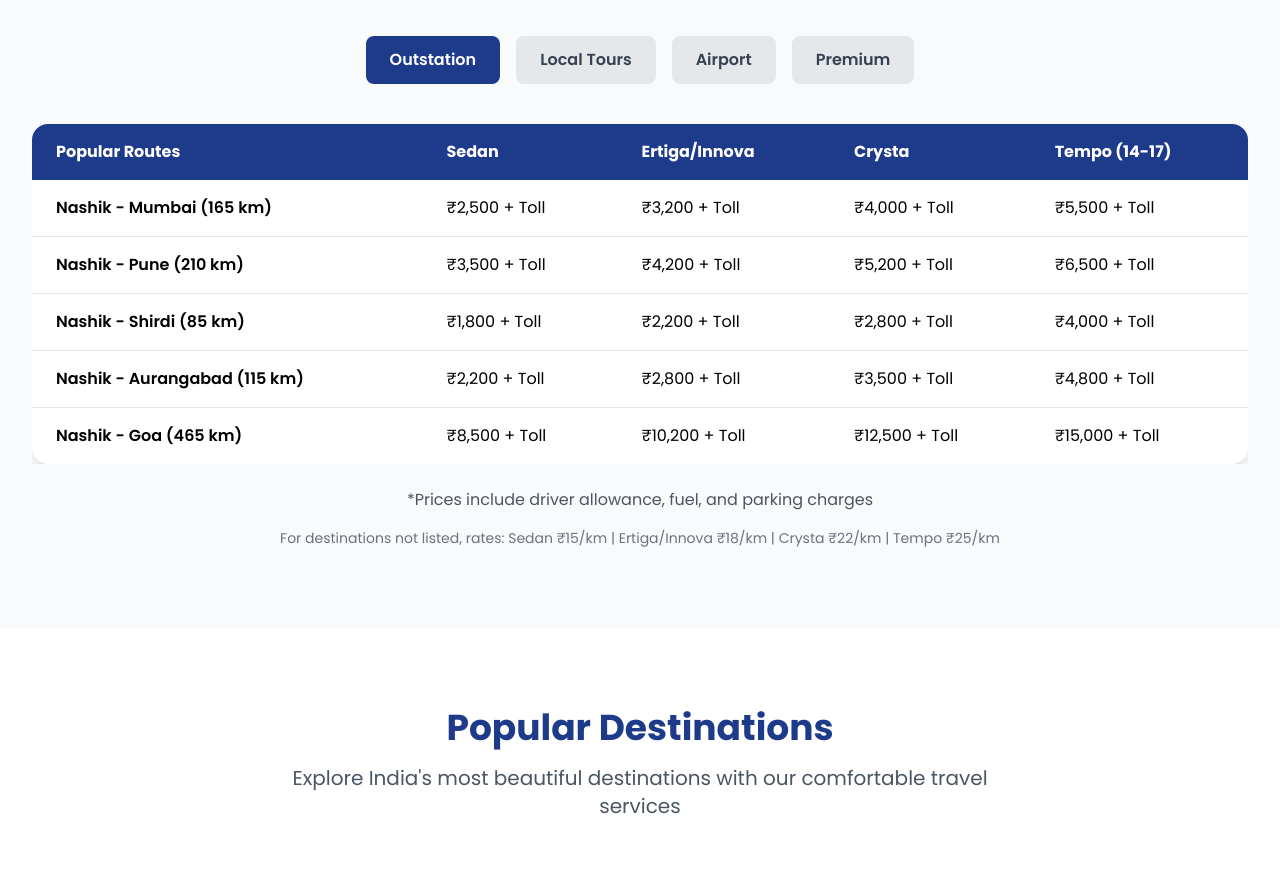
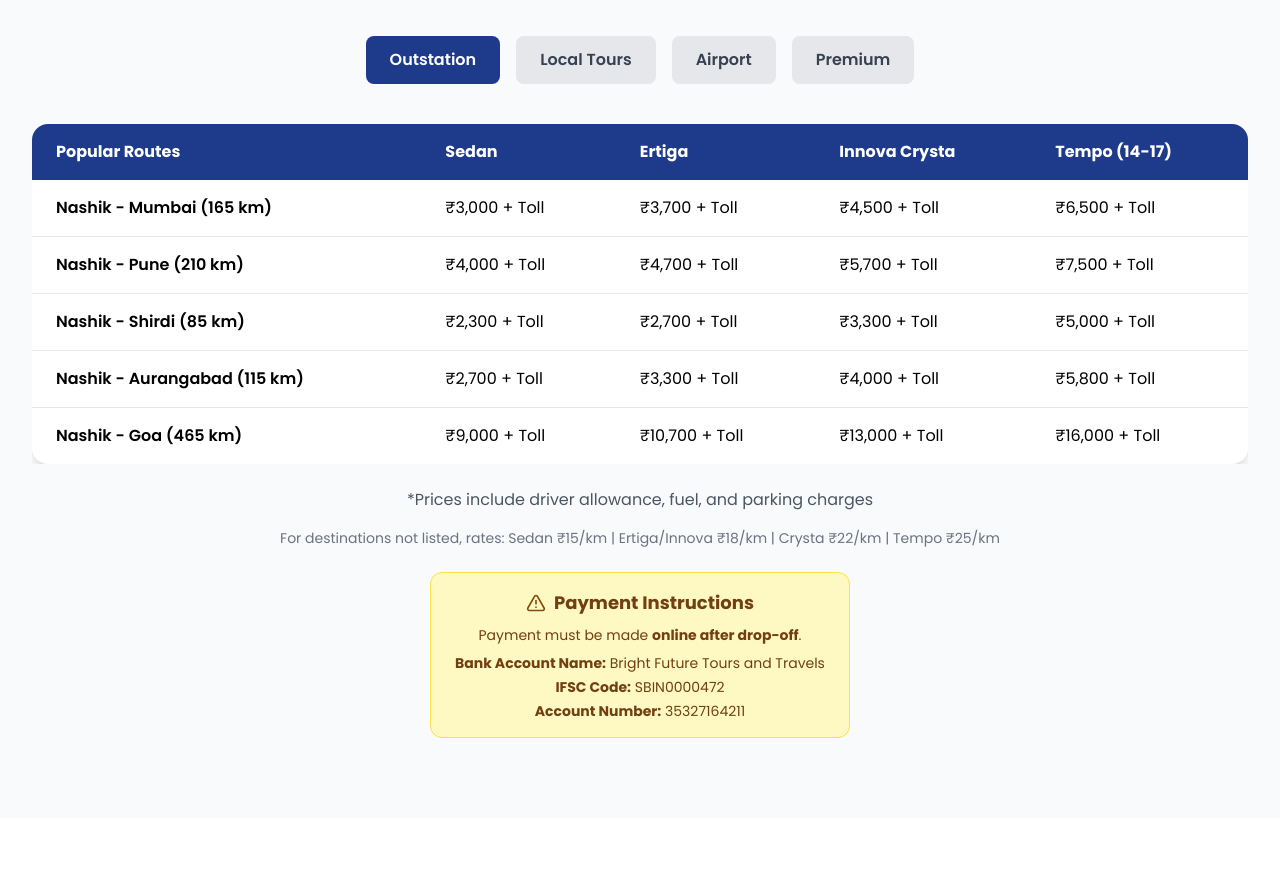
Before and after one commit to Rohitbhamare/bright-future, a plain HTML site: page services.html in a window 1280 px wide. Shown: the part 1220-2101 px from the top of the page. Drawn offline with nearby package versions, Linux system fonts and the light colour scheme.

Commit message:
Update services.html

```diff
--- a/services.html
+++ b/services.html
@@ -296,46 +296,46 @@
                             <tr>
                                 <th class="px-6 py-4 text-left">Popular Routes</th>
                                 <th class="px-6 py-4 text-left">Sedan</th>
-                                <th class="px-6 py-4 text-left">Ertiga/Innova</th>
-                                <th class="px-6 py-4 text-left">Crysta</th>
+                                <th class="px-6 py-4 text-left">Ertiga</th>
+                                <th class="px-6 py-4 text-left">Innova Crysta</th>
                                 <th class="px-6 py-4 text-left">Tempo (14-17)</th>
                             </tr>
                         </thead>
                         <tbody class="divide-y divide-gray-200">
                             <tr class="hover:bg-gray-50">
                                 <td class="px-6 py-4 font-semibold">Nashik - Mumbai (165 km)</td>
-                                <td class="px-6 py-4">₹2,500 + Toll</td>
-                                <td class="px-6 py-4">₹3,200 + Toll</td>
-                                <td class="px-6 py-4">₹4,000 + Toll</td>
-                                <td class="px-6 py-4">₹5,500 + Toll</td>
+                                <td class="px-6 py-4">₹3,000 + Toll</td>
+                                <td class="px-6 py-4">₹3,700 + Toll</td>
+                                <td class="px-6 py-4">₹4,500 + Toll</td>
+                                <td class="px-6 py-4">₹6,500 + Toll</td>
                             </tr>
                             <tr class="hover:bg-gray-50">
                                 <td class="px-6 py-4 font-semibold">Nashik - Pune (210 km)</td>
-                                <td class="px-6 py-4">₹3,500 + Toll</td>
-                                <td class="px-6 py-4">₹4,200 + Toll</td>
-                                <td class="px-6 py-4">₹5,200 + Toll</td>
-                                <td class="px-6 py-4">₹6,500 + Toll</td>
+                                <td class="px-6 py-4">₹4,000 + Toll</td>
+                                <td class="px-6 py-4">₹4,700 + Toll</td>
+                                <td class="px-6 py-4">₹5,700 + Toll</td>
+                                <td class="px-6 py-4">₹7,500 + Toll</td>
                             </tr>
                             <tr class="hover:bg-gray-50">
                                 <td class="px-6 py-4 font-semibold">Nashik - Shirdi (85 km)</td>
-                                <td class="px-6 py-4">₹1,800 + Toll</td>
-                                <td class="px-6 py-4">₹2,200 + Toll</td>
-                                <td class="px-6 py-4">₹2,800 + Toll</td>
-                                <td class="px-6 py-4">₹4,000 + Toll</td>
+                                <td class="px-6 py-4">₹2,300 + Toll</td>
+                                <td class="px-6 py-4">₹2,700 + Toll</td>
+                                <td class="px-6 py-4">₹3,300 + Toll</td>
+                                <td class="px-6 py-4">₹5,000 + Toll</td>
                             </tr>
                             <tr class="hover:bg-gray-50">
                                 <td class="px-6 py-4 font-semibold">Nashik - Aurangabad (115 km)</td>
-                                <td class="px-6 py-4">₹2,200 + Toll</td>
-                                <td class="px-6 py-4">₹2,800 + Toll</td>
-                                <td class="px-6 py-4">₹3,500 + Toll</td>
-                                <td class="px-6 py-4">₹4,800 + Toll</td>
+                                <td class="px-6 py-4">₹2,700 + Toll</td>
+                                <td class="px-6 py-4">₹3,300 + Toll</td>
+                                <td class="px-6 py-4">₹4,000 + Toll</td>
+                                <td class="px-6 py-4">₹5,800 + Toll</td>
                             </tr>
                             <tr class="hover:bg-gray-50">
                                 <td class="px-6 py-4 font-semibold">Nashik - Goa (465 km)</td>
-                                <td class="px-6 py-4">₹8,500 + Toll</td>
-                                <td class="px-6 py-4">₹10,200 + Toll</td>
-                                <td class="px-6 py-4">₹12,500 + Toll</td>
-                                <td class="px-6 py-4">₹15,000 + Toll</td>
+                                <td class="px-6 py-4">₹9,000 + Toll</td>
+                                <td class="px-6 py-4">₹10,700 + Toll</td>
+                                <td class="px-6 py-4">₹13,000 + Toll</td>
+                                <td class="px-6 py-4">₹16,000 + Toll</td>
                             </tr>
                         </tbody>
                     </table>
@@ -345,7 +345,23 @@
                     <p class="text-sm text-gray-500">For destinations not listed, rates: Sedan ₹15/km | Ertiga/Innova
                         ₹18/km | Crysta ₹22/km | Tempo ₹25/km</p>
                 </div>
+                <div class="mt-6 flex justify-center">
+                    <div
+                        class="bg-yellow-100 border border-yellow-300 text-yellow-900 px-6 py-4 rounded-xl max-w-xl text-center">
+                        <div class="flex items-center justify-center mb-2">
+                            <i data-lucide="alert-triangle" class="w-5 h-5 mr-2 text-yellow-800"></i>
+                            <h3 class="text-lg font-bold">Payment Instructions</h3>
+                        </div>
+                        <p class="text-sm mb-2">Payment must be made <strong>online after drop-off</strong>.</p>
+                        <div class="text-sm text-center space-y-1">
+                            <p><strong>Bank Account Name:</strong> Bright Future Tours and Travels</p>
+                            <p><strong>IFSC Code:</strong> SBIN0000472</p>
+                            <p><strong>Account Number:</strong> 35327164211</p>
+                        </div>
+                    </div>
+                </div>
             </div>
+
 
             <!-- Local Pricing -->
             <div id="pricing-local" class="pricing-content hidden">
@@ -540,8 +556,8 @@
                 <div class="grid grid-cols-1 md:grid-cols-3 gap-8">
                     <div class="bg-gradient-to-br from-gray-900 to-gray-700 text-white p-8 rounded-2xl shadow-lg">
                         <div class="text-center mb-6">
-                            <img src="/placeholder.svg?height=120&width=200" alt="Mercedes"
-                                class="mx-auto mb-4 rounded-lg">
+                            <img src="https://img.autocarindia.com/model/uploads/modelimages/Mercedes-Benz-GLC-110820231043.jpg?w=872&h=578&q=75&c=1"
+                                alt="Mercedes" class="mx-auto mb-4 rounded-lg">
                             <h3 class="text-2xl font-bold mb-2">Mercedes E-Class</h3>
                             <p class="text-gray-300">Ultimate Luxury Experience</p>
                         </div>
@@ -572,7 +588,8 @@
 
                     <div class="bg-gradient-to-br from-blue-900 to-blue-700 text-white p-8 rounded-2xl shadow-lg">
                         <div class="text-center mb-6">
-                            <img src="/placeholder.svg?height=120&width=200" alt="BMW" class="mx-auto mb-4 rounded-lg">
+                            <img src="https://stimg.cardekho.com/images/carexteriorimages/930x620/BMW/5-Series-2024/10182/1685002609273/front-left-side-47.jpg"
+                                alt="BMW" class="mx-auto mb-4 rounded-lg">
                             <h3 class="text-2xl font-bold mb-2">BMW 5 Series</h3>
                             <p class="text-gray-300">Executive Class Comfort</p>
                         </div>
@@ -603,8 +620,8 @@
 
                     <div class="bg-gradient-to-br from-yellow-600 to-yellow-500 text-white p-8 rounded-2xl shadow-lg">
                         <div class="text-center mb-6">
-                            <img src="/placeholder.svg?height=120&width=200" alt="Mahindra Thar"
-                                class="mx-auto mb-4 rounded-lg">
+                            <img src="https://img.autocarpro.in/autocarpro/464a250b-42d4-4c08-88fb-e58fad80ffe4_web-Thar-Roxx-1.jpg?w=750&h=490&q=75&c=1"
+                                alt="Mahindra Thar" class="mx-auto mb-4 rounded-lg">
                             <h3 class="text-2xl font-bold mb-2">Mahindra Thar</h3>
                             <p class="text-gray-100">Adventure & Style</p>
                         </div>
```
